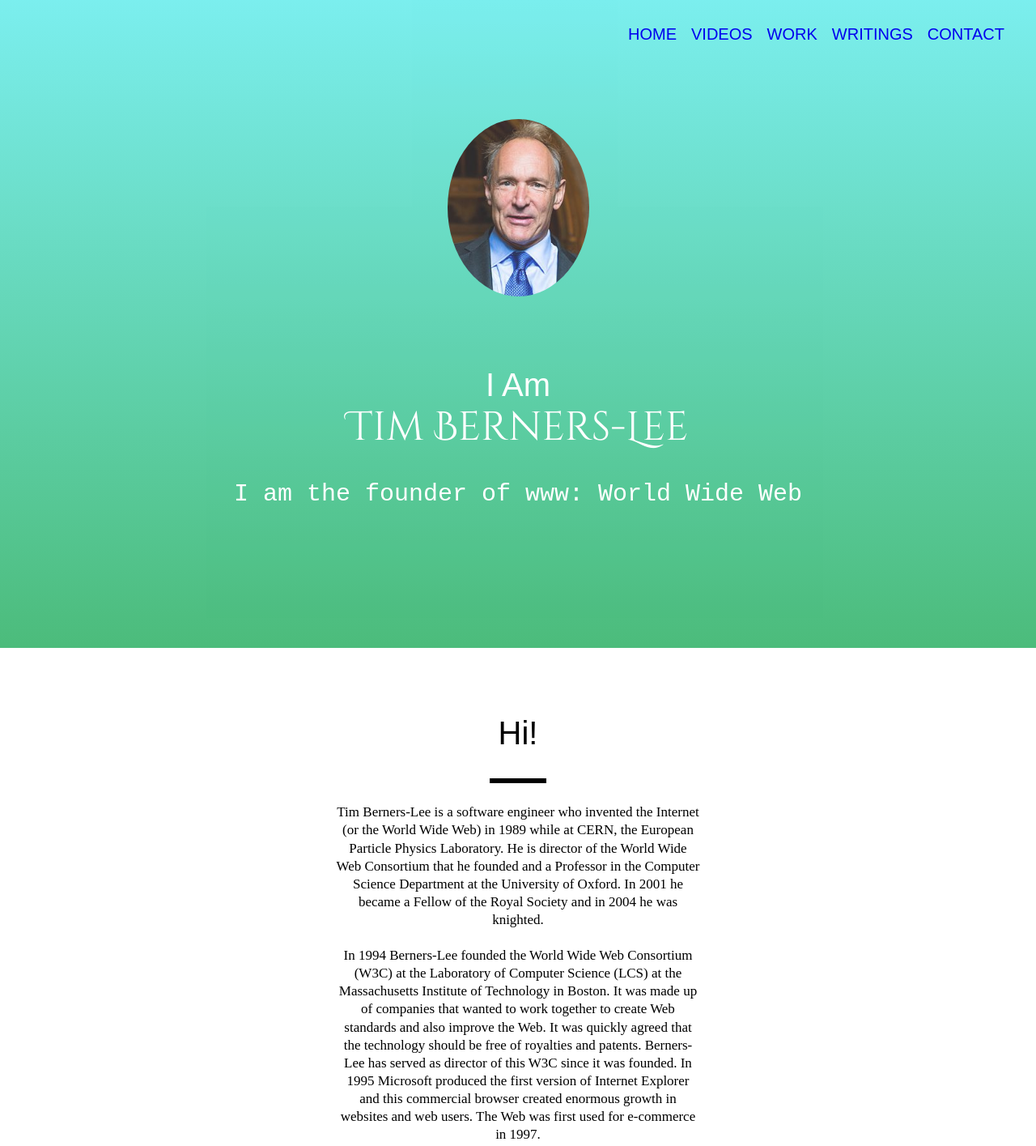
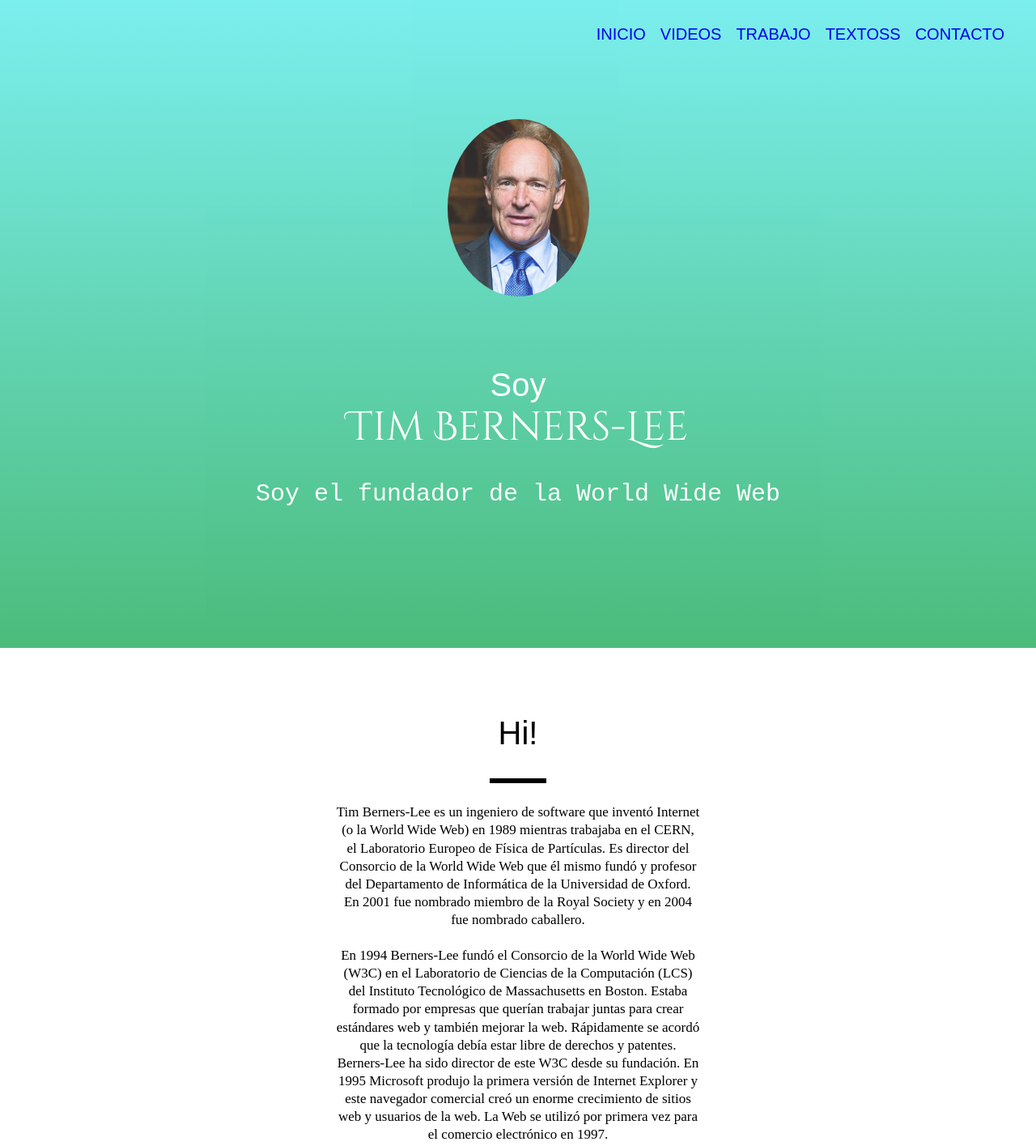
Before and after one commit to Amdavalos/ADV-C58, a plain HTML site: page index.html in a window 1280 px wide. Shown: the top 1415 px of the page at 81% size. Drawn offline with Linux system fonts and the light colour scheme.

Commit message:
Update index.html

```diff
--- a/index.html
+++ b/index.html
@@ -3,7 +3,7 @@
 <html lang="en">
 <head>
     <meta charset="utf-8">
-    <title>Sir Tim Berners-Lee</title>
+    <title>Tim Berners-Lee</title>
     <link rel="stylesheet" href="style.css">
     <link href="https://fonts.googleapis.com/css?family=Cinzel+Decorative&display=swap" rel="stylesheet">
 
@@ -12,19 +12,19 @@
 <body>
 
     <ul class="menu">
-        <li class="links"><a href="#welcome">HOME</a></li>
+        <li class="links"><a href="#welcome">INICIO</a></li>
         <li class="links"><a href="#videos">VIDEOS</a></li>
-        <li class="links"><a href="#work">WORK</a></li>
-        <li class="links"><a href="#writings">WRITINGS</a></li>
-        <li class="links"><a href="#contact">CONTACT</a></li>
+        <li class="links"><a href="#work">TRABAJO</a></li>
+        <li class="links"><a href="#writings">TEXTOSS</a></li>
+        <li class="links"><a href="#contact">CONTACTO</a></li>
 
     </ul>
 
     <section id="welcome">
         <div class="parallax-inner">
             <img src="stbl.jpg" class="profile" />
-            <h1>I Am <br><span id="name">Tim Berners-Lee</span></h1>
-            <h2> I am the founder of www: World Wide Web</h2>
+            <h1>Soy <br><span id="name">Tim Berners-Lee</span></h1>
+            <h2> Soy el fundador de la World Wide Web</h2>
         </div>
 
     </section>
@@ -34,15 +34,15 @@
     <section id="bio">
         <h1>Hi!</h1>
         <div class="line"></div>
-        <p>Tim Berners-Lee is a software engineer who invented the Internet (or the World Wide Web) in 1989 while at CERN, the European Particle Physics Laboratory.
+        <p>Tim Berners-Lee es un ingeniero de software que inventó Internet (o la World Wide Web) en 1989 mientras trabajaba en el CERN, el Laboratorio Europeo de Física de Partículas.
 
-            He is director of the World Wide Web Consortium that he founded and a Professor in the Computer Science Department at the University of Oxford.
+			Es director del Consorcio de la World Wide Web que él mismo fundó y profesor del Departamento de Informática de la Universidad de Oxford.
 
-            In 2001 he became a Fellow of the Royal Society and in 2004 he was knighted.<br><br>In 1994 Berners-Lee founded the World Wide Web Consortium (W3C) at the Laboratory of Computer Science (LCS) at the Massachusetts Institute of Technology in Boston. It was made up of companies that wanted to work together to create Web standards and also improve the Web. It was quickly agreed that the technology should be free of royalties and patents. Berners-Lee has served as director of this W3C since it was founded.
+			En 2001 fue nombrado miembro de la Royal Society y en 2004 fue nombrado caballero.<br/><br/>En 1994 Berners-Lee fundó el Consorcio de la World Wide Web (W3C) en el Laboratorio de Ciencias de la Computación (LCS) del Instituto Tecnológico de Massachusetts en Boston. Estaba formado por empresas que querían trabajar juntas para crear estándares web y también mejorar la web. Rápidamente se acordó que la tecnología debía estar libre de derechos y patentes. Berners-Lee ha sido director de este W3C desde su fundación.
 
-            In 1995 Microsoft produced the first version of Internet Explorer and this commercial browser created enormous growth in websites and web users.
+			En 1995 Microsoft produjo la primera versión de Internet Explorer y este navegador comercial creó un enorme crecimiento de sitios web y usuarios de la web.
 
-            The Web was first used for e-commerce in 1997.</p>
+			La Web se utilizó por primera vez para el comercio electrónico en 1997.</p>
     </section>
 
     <section id="videos">
@@ -56,13 +56,13 @@
 
     </section>
     <section id="work">
-        <h1>WORK</h1>
+        <h1>TRABAJO</h1>
         <div class="line"></div>
         <iframe width="900" height="1000" src="https://en.wikipedia.org/wiki/Tim_Berners-Lee#Career_and_research" frameborder="0"></iframe>
 
     </section>
     <section id="writings">
-        <h1>WRITINGS</h1>
+        <h1>TEXTOS</h1>
         <div class="line"></div>
         <a class="article" href="https://webfoundation.org/2019/03/web-birthday-30" target="_blank">30 years on, what’s next ForTheWeb?</a>
         <br>
```
